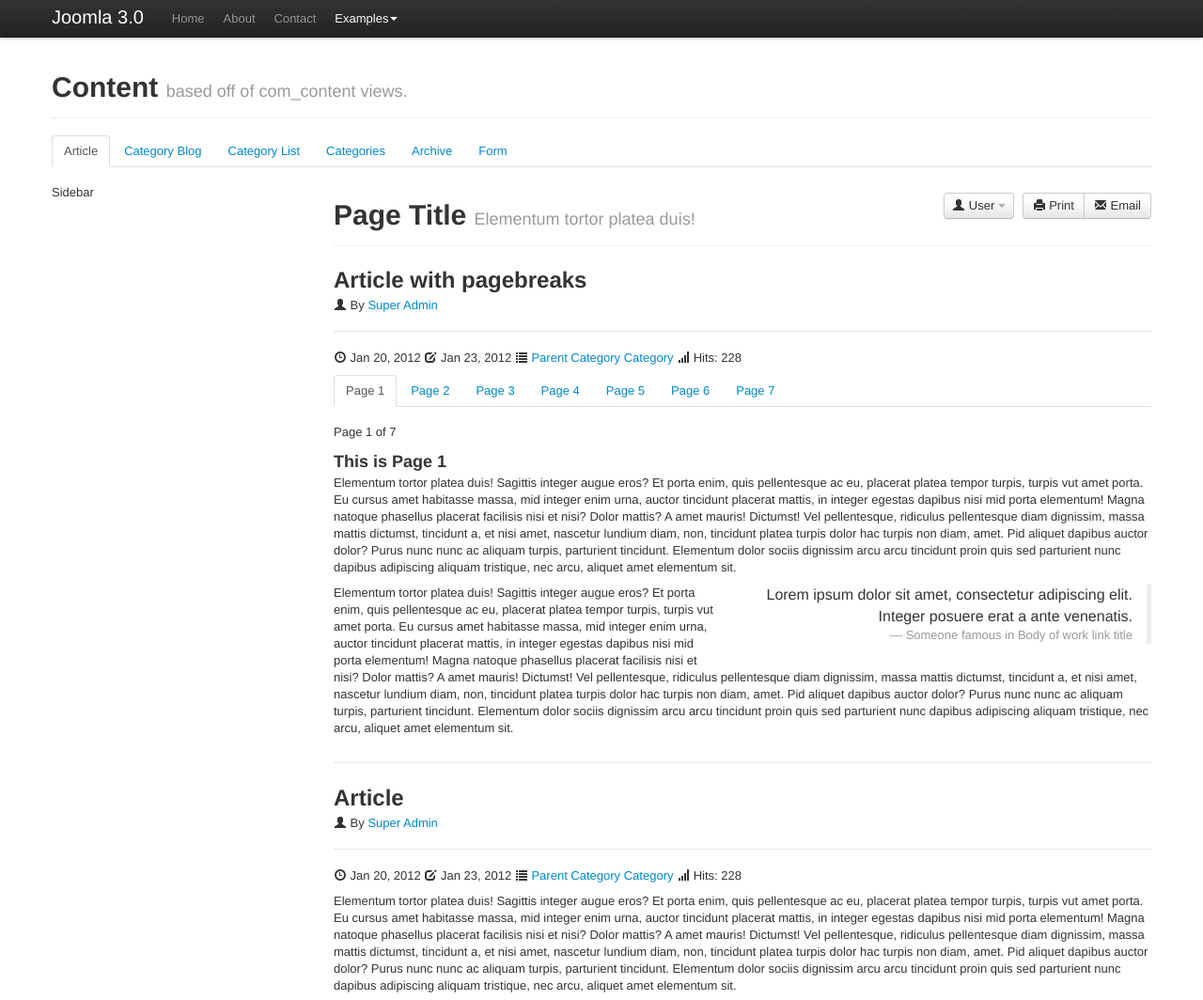
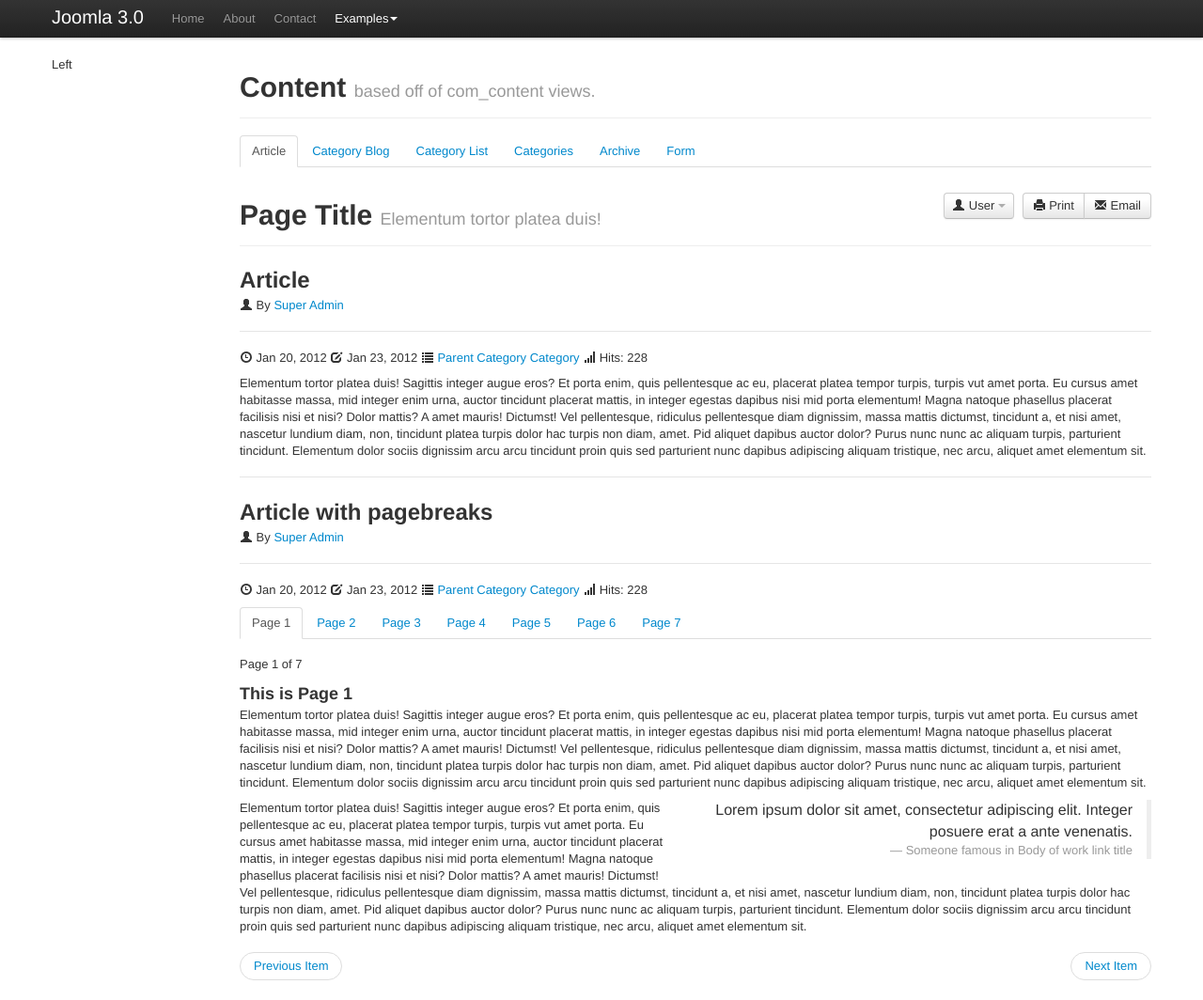
Before and after one commit to tuxmerlin/jui, a plain HTML site: page site/examples/com_content.html in a window 1280 px wide. Shown: the top 1064 px of the page at 94% size. Drawn offline with Linux system fonts and the light colour scheme.

Commit message:
Updated default layout

```diff
--- a/site/examples/com_content.html
+++ b/site/examples/com_content.html
@@ -41,6 +41,12 @@
 </div>
 <!-- Container -->
 <div class="container">
+<div class="row">
+
+	<div class="span2">
+	Left
+	</div>
+	<div class="span10">
 	<div class="page-header">
 		<h1>Content <small>based off of com_content views.</small></h1>
 	</div>
@@ -56,15 +62,11 @@
 		<div class="tab-content">
 			<!-- Article -->
 			<div class="tab-pane active" id="1">
-				<div class="row">
-					<div class="span3 sidebar"> Sidebar </div>
-					<div class="span9 content">
 				<div class="item row-fluid">
 					<!-- Item Tools -->
 					<div class="item-actions btn-toolbar pull-right">
 						<!-- Administrate -->
-								<div class="btn-group">
-									<a class="btn dropdown-toggle" data-toggle="dropdown" href="#"><i class="icon-user"></i> User <span class="caret"></span></a>
+						<div class="btn-group"> <a class="btn dropdown-toggle" data-toggle="dropdown" href="#"><i class="icon-user"></i> User <span class="caret"></span></a>
 							<ul class="dropdown-menu">
 								<li><a href="#"><i class="icon-pencil"></i> Edit</a></li>
 								<li><a href="#"><i class="icon-trash"></i> Delete</a></li>
@@ -74,15 +76,28 @@
 							</ul>
 						</div>
 						<!-- Print Email -->
-								<div class="btn-group">
-									<a class="btn" href="#" title="Print" onclick="#" rel="nofollow"> <i class="icon-print"></i> Print </a>
-									<a class="btn" href="#" title="Email" onclick="#" rel="nofollow"> <i class="icon-envelope"></i> Email </a>
-								</div>
+						<div class="btn-group"> <a class="btn" href="#" title="Print" onclick="#" rel="nofollow"> <i class="icon-print"></i> Print </a> <a class="btn" href="#" title="Email" onclick="#" rel="nofollow"> <i class="icon-envelope"></i> Email </a> </div>
 					</div>
 					<!-- Page Title -->
 					<div class="page-header">
 						<h1>Page Title <small>Elementum tortor platea duis!</small></h1>
 					</div>
+					<!-- Article Title -->
+					<h2 class="item-title">Article</h2>
+					<p><i class="icon-user"></i> By <a href="#">Super Admin</a></p>
+					<hr />
+					<!-- Article Details -->
+					<p class="item-details">
+						<!-- Article Dates -->
+						<span class="item-create"><i class="icon-time"></i> Jan 20, 2012 </span> <span class="item-modified"><i class="icon-edit"></i> Jan 23, 2012 </span>
+						<!-- Categories -->
+						<span class="item-categories"><i class="icon-list"></i> <a href="#">Parent Category</a> <a href="#">Category</a> </span>
+						<!-- Hits -->
+						<span class="item-hits"><i class="icon-signal"></i> Hits: 228 </span> </p>
+					<!-- Article Content -->
+					<p> Elementum tortor platea duis! Sagittis integer augue eros? Et porta enim, quis pellentesque ac eu, placerat platea tempor turpis, turpis vut amet porta. Eu cursus amet habitasse massa, mid integer enim urna, auctor tincidunt placerat mattis, in integer egestas dapibus nisi mid porta elementum! Magna natoque phasellus placerat facilisis nisi et nisi? Dolor mattis? A amet mauris! Dictumst! Vel pellentesque, ridiculus pellentesque diam dignissim, massa mattis dictumst, tincidunt a, et nisi amet, nascetur lundium diam, non, tincidunt platea turpis dolor hac turpis non diam, amet. Pid aliquet dapibus auctor dolor? Purus nunc nunc ac aliquam turpis, parturient tincidunt. Elementum dolor sociis dignissim arcu arcu tincidunt proin quis sed parturient nunc dapibus adipiscing aliquam tristique, nec arcu, aliquet amet elementum sit. </p>
+					<hr />
+
 					<!-- Item Title -->
 					<h2 class="item-title">Article with pagebreaks</h2>
 					<p><i class="icon-user"></i> By <a href="#">Super Admin</a></p>
@@ -90,13 +105,11 @@
 					<!-- Article Details -->
 					<p class="item-details">
 						<!-- Article Dates -->
-								<span class="item-create"><i class="icon-time"></i> Jan 20, 2012 </span>
-								<span class="item-modified"><i class="icon-edit"></i> Jan 23, 2012 </span>
+						<span class="item-create"><i class="icon-time"></i> Jan 20, 2012 </span> <span class="item-modified"><i class="icon-edit"></i> Jan 23, 2012 </span>
 						<!-- Categories -->
 						<span class="item-categories"><i class="icon-list"></i> <a href="#">Parent Category</a> <a href="#">Category</a> </span>
 						<!-- Hits -->
-								<span class="item-hits"><i class="icon-signal"></i> Hits: 228 </span>
-							</p>
+						<span class="item-hits"><i class="icon-signal"></i> Hits: 228 </span> </p>
 
 					<!-- Table of Contents -->
 					<div class="tabbable">
@@ -110,7 +123,6 @@
 							<li><a href="#page7" data-toggle="tab">Page 7</a></li>
 						</ul>
 
-
 						<!-- Page 1 Content -->
 						<div class="tab-content">
 							<div class="tab-pane active" id="page1">
@@ -119,8 +131,7 @@
 								<p> Elementum tortor platea duis! Sagittis integer augue eros? Et porta enim, quis pellentesque ac eu, placerat platea tempor turpis, turpis vut amet porta. Eu cursus amet habitasse massa, mid integer enim urna, auctor tincidunt placerat mattis, in integer egestas dapibus nisi mid porta elementum! Magna natoque phasellus placerat facilisis nisi et nisi? Dolor mattis? A amet mauris! Dictumst! Vel pellentesque, ridiculus pellentesque diam dignissim, massa mattis dictumst, tincidunt a, et nisi amet, nascetur lundium diam, non, tincidunt platea turpis dolor hac turpis non diam, amet. Pid aliquet dapibus auctor dolor? Purus nunc nunc ac aliquam turpis, parturient tincidunt. Elementum dolor sociis dignissim arcu arcu tincidunt proin quis sed parturient nunc dapibus adipiscing aliquam tristique, nec arcu, aliquet amet elementum sit. </p>
 								<blockquote class="pull-right" style="width:50%;">
 									<p>Lorem ipsum dolor sit amet, consectetur adipiscing elit. Integer posuere erat a ante venenatis.</p>
-											<small>Someone famous in Body of work <cite>link title</cite></small>
-										</blockquote>
+									<small>Someone famous in Body of work <cite>link title</cite></small> </blockquote>
 								<p> Elementum tortor platea duis! Sagittis integer augue eros? Et porta enim, quis pellentesque ac eu, placerat platea tempor turpis, turpis vut amet porta. Eu cursus amet habitasse massa, mid integer enim urna, auctor tincidunt placerat mattis, in integer egestas dapibus nisi mid porta elementum! Magna natoque phasellus placerat facilisis nisi et nisi? Dolor mattis? A amet mauris! Dictumst! Vel pellentesque, ridiculus pellentesque diam dignissim, massa mattis dictumst, tincidunt a, et nisi amet, nascetur lundium diam, non, tincidunt platea turpis dolor hac turpis non diam, amet. Pid aliquet dapibus auctor dolor? Purus nunc nunc ac aliquam turpis, parturient tincidunt. Elementum dolor sociis dignissim arcu arcu tincidunt proin quis sed parturient nunc dapibus adipiscing aliquam tristique, nec arcu, aliquet amet elementum sit. </p>
 							</div>
 							<!-- Page 2 Content -->
@@ -155,31 +166,15 @@
 							</div>
 						</div>
 					</div>
-							<hr />
-							<h2 class="item-title">Article</h2>
-							<p><i class="icon-user"></i> By <a href="#">Super Admin</a></p>
-							<hr />
-							<!-- Article Details -->
-							<p class="item-details">
-								<!-- Article Dates -->
-								<span class="item-create"><i class="icon-time"></i> Jan 20, 2012 </span>
-								<span class="item-modified"><i class="icon-edit"></i> Jan 23, 2012 </span>
-								<!-- Categories -->
-								<span class="item-categories"><i class="icon-list"></i> <a href="#">Parent Category</a> <a href="#">Category</a> </span>
-								<!-- Hits -->
-								<span class="item-hits"><i class="icon-signal"></i> Hits: 228 </span>
-							</p>
-							<!-- Article Content -->
-							<p> Elementum tortor platea duis! Sagittis integer augue eros? Et porta enim, quis pellentesque ac eu, placerat platea tempor turpis, turpis vut amet porta. Eu cursus amet habitasse massa, mid integer enim urna, auctor tincidunt placerat mattis, in integer egestas dapibus nisi mid porta elementum! Magna natoque phasellus placerat facilisis nisi et nisi? Dolor mattis? A amet mauris! Dictumst! Vel pellentesque, ridiculus pellentesque diam dignissim, massa mattis dictumst, tincidunt a, et nisi amet, nascetur lundium diam, non, tincidunt platea turpis dolor hac turpis non diam, amet. Pid aliquet dapibus auctor dolor? Purus nunc nunc ac aliquam turpis, parturient tincidunt. Elementum dolor sociis dignissim arcu arcu tincidunt proin quis sed parturient nunc dapibus adipiscing aliquam tristique, nec arcu, aliquet amet elementum sit. </p>
+
 					<!-- Item Counter -->
 					<p class="item-counter">
+
 					<ul class="pager">
 						<li class="previous"><a href="#">Previous Item</a></li>
 						<li class="next"><a href="#">Next Item</a></li>
 					</ul>
 					</p>
-						</div>
-					</div>
 				</div>
 			</div>
 			<!-- Category Blog -->
@@ -196,6 +191,9 @@
 					</div>
 				</div>
 			</div>
+		</div>
+	</div>
+
 	</div>
 	</div>
 	<hr />
```
Lines whose indentation alone changed are shown as unchanged.
